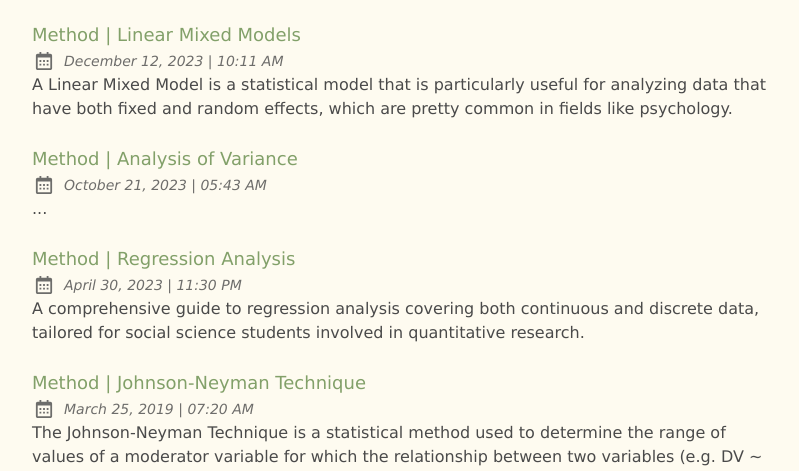
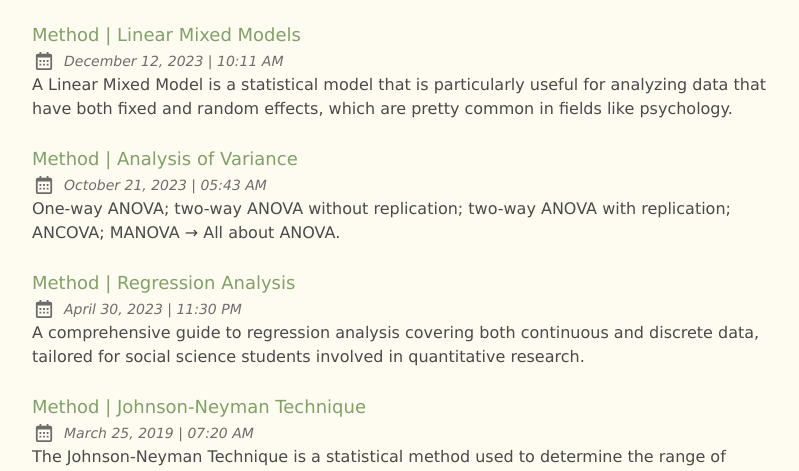
Before and after one commit to LobbyBoy-Dray/LobbyBoy-Dray.github.io, an Astro site: page /tags/regression in a window 1280 px wide. Shown: the part 324-795 px from the top of the page, without its empty margins (240-1039 px from the left). Built offline with nearby package versions, Linux system fonts and the light colour scheme; Astro itself is replaced by a stand-in of ours; some packages are replaced by stand-ins of ours.

Commit message:
modify description of anova

```diff
--- a/src/content/blog/anova.md
+++ b/src/content/blog/anova.md
@@ -8,7 +8,7 @@ draft: false
 tags:
   - regression
 description: >
-  ...
+  One-way ANOVA; two-way ANOVA without replication; two-way ANOVA with replication; ANCOVA; MANOVA → All about ANOVA.
 ---
 
 ## Table of contents
```
